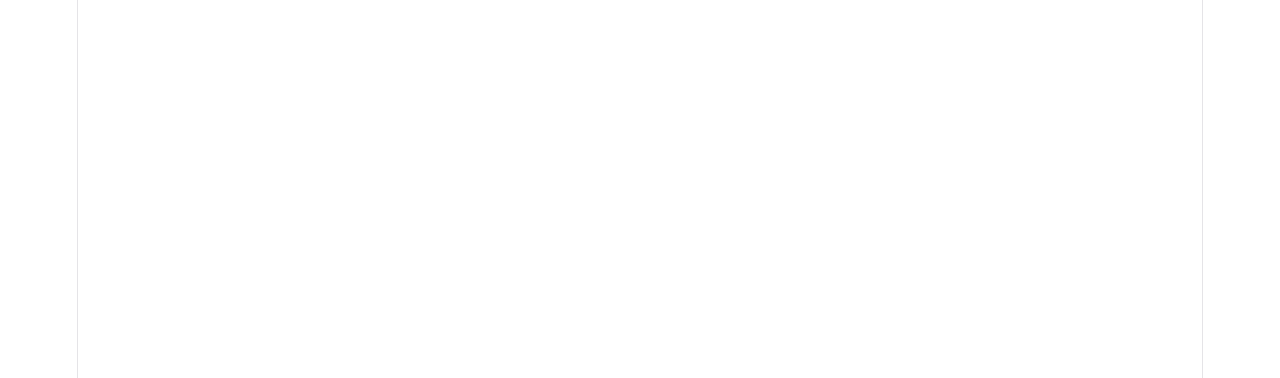
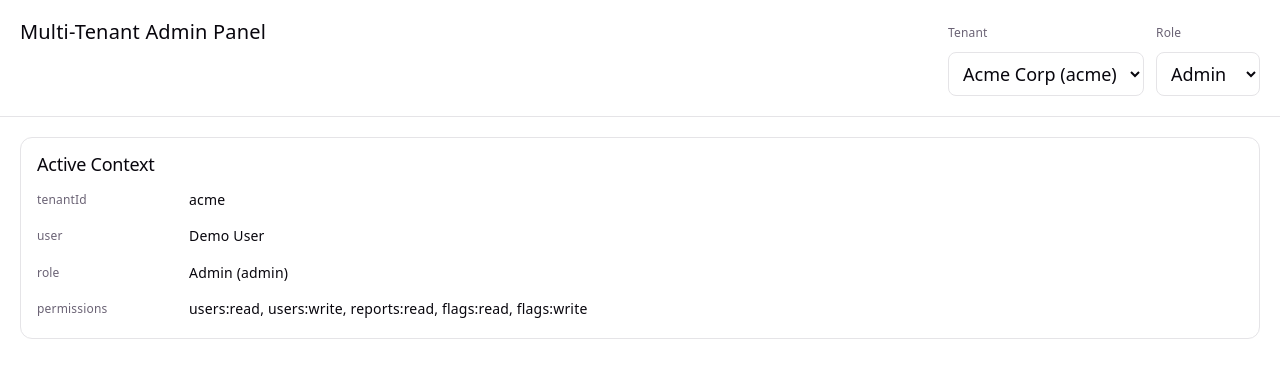
Before and after one commit to Gamze0309/config-driven-analytics-platform, a React (Vite) app in the folder multi-tenant-admin-panel/: page / in a window 1280 px wide. Shown: the top 378 px of the page. Built offline with nearby package versions, Linux system fonts and the light colour scheme.

Commit message:
Add tenant and role contexts with demo selectors

```diff
--- a/multi-tenant-admin-panel/src/App.tsx
+++ b/multi-tenant-admin-panel/src/App.tsx
@@ -1,11 +1,10 @@
-import './App.css'
+import { AppShell } from './app/AppShell';
+import { AppProviders } from './app/providers/AppProviders';
 
-function App() {
-
+export default function App() {
   return (
-    <>
-    </>
-  )
+    <AppProviders>
+      <AppShell />
+    </AppProviders>
+  );
 }
-
-export default App
--- /dev/null
+++ b/multi-tenant-admin-panel/src/app/AppShell.tsx
@@ -0,0 +1,76 @@
+import { useTenant } from '../core/tenant/TenantContext';
+import { useRole } from '../core/auth/RoleContext';
+import './shell.css';
+
+export function AppShell() {
+  const { tenantId, setTenantId, availableTenants } = useTenant();
+  const { role, setRoleId, availableRoles, user } = useRole();
+
+  return (
+    <div className="shell">
+      <header className="shellHeader">
+        <div className="shellTitle">
+          <div className="appName">Multi-Tenant Admin Panel</div>
+        </div>
+
+        <div className="shellControls" role="group" aria-label="Context selectors">
+          <label className="control">
+            <span className="controlLabel">Tenant</span>
+            <select
+              className="controlInput"
+              value={tenantId}
+              onChange={(e) => setTenantId(e.target.value)}
+            >
+              {availableTenants.map((t) => (
+                <option key={t.id} value={t.id}>
+                  {t.name} ({t.id})
+                </option>
+              ))}
+            </select>
+          </label>
+
+          <label className="control">
+            <span className="controlLabel">Role</span>
+            <select
+              className="controlInput"
+              value={role.id}
+              onChange={(e) => setRoleId(e.target.value as typeof role.id)}
+            >
+              {availableRoles.map((r) => (
+                <option key={r.id} value={r.id}>
+                  {r.name}
+                </option>
+              ))}
+            </select>
+          </label>
+        </div>
+      </header>
+
+      <main className="shellMain">
+        <section className="card">
+          <h2 className="cardTitle">Active Context</h2>
+          <div className="kv">
+            <div className="kvRow">
+              <div className="kvKey">tenantId</div>
+              <div className="kvVal">{tenantId}</div>
+            </div>
+            <div className="kvRow">
+              <div className="kvKey">user</div>
+              <div className="kvVal">{user.displayName}</div>
+            </div>
+            <div className="kvRow">
+              <div className="kvKey">role</div>
+              <div className="kvVal">
+                {role.name} ({role.id})
+              </div>
+            </div>
+            <div className="kvRow">
+              <div className="kvKey">permissions</div>
+              <div className="kvVal">{role.permissions.join(', ')}</div>
+            </div>
+          </div>
+        </section>
+      </main>
+    </div>
+  );
+}
--- /dev/null
+++ b/multi-tenant-admin-panel/src/app/providers/AppProviders.tsx
@@ -0,0 +1,11 @@
+import type { PropsWithChildren } from 'react';
+import { RoleProvider } from '../../core/auth/RoleContext';
+import { TenantProvider } from '../../core/tenant/TenantContext';
+
+export function AppProviders({ children }: PropsWithChildren) {
+  return (
+    <TenantProvider>
+      <RoleProvider>{children}</RoleProvider>
+    </TenantProvider>
+  );
+}
--- /dev/null
+++ b/multi-tenant-admin-panel/src/app/shell.css
@@ -0,0 +1,99 @@
+.shell {
+  min-height: 100svh;
+  display: flex;
+  flex-direction: column;
+  color: var(--text);
+}
+
+.shellHeader {
+  display: flex;
+  gap: 16px;
+  align-items: flex-start;
+  justify-content: space-between;
+  padding: 20px;
+  border-bottom: 1px solid var(--border);
+}
+
+.shellTitle {
+  display: flex;
+  flex-direction: column;
+  gap: 4px;
+}
+
+.appName {
+  font-family: var(--heading);
+  color: var(--text-h);
+  font-size: 20px;
+  line-height: 1.2;
+}
+
+.appSubtitle {
+  font-size: 14px;
+  color: var(--text);
+}
+
+.shellControls {
+  display: flex;
+  gap: 12px;
+  flex-wrap: wrap;
+}
+
+.control {
+  display: grid;
+  gap: 6px;
+  text-align: left;
+}
+
+.controlLabel {
+  font-size: 12px;
+  color: var(--text);
+}
+
+.controlInput {
+  font: inherit;
+  padding: 8px 10px;
+  border: 1px solid var(--border);
+  border-radius: 8px;
+  background: var(--bg);
+  color: var(--text-h);
+}
+
+.shellMain {
+  padding: 20px;
+}
+
+.card {
+  text-align: left;
+  border: 1px solid var(--border);
+  border-radius: 12px;
+  padding: 16px;
+  background: color-mix(in srgb, var(--bg) 92%, transparent);
+}
+
+.cardTitle {
+  font-family: var(--heading);
+  font-size: 18px;
+  margin: 0 0 12px;
+  color: var(--text-h);
+}
+
+.kv {
+  display: grid;
+  gap: 10px;
+}
+
+.kvRow {
+  display: grid;
+  grid-template-columns: 140px 1fr;
+  gap: 12px;
+}
+
+.kvKey {
+  font-size: 12px;
+  color: var(--text);
+}
+
+.kvVal {
+  color: var(--text-h);
+  font-size: 14px;
+}
--- /dev/null
+++ b/multi-tenant-admin-panel/src/core/auth/RoleContext.tsx
@@ -0,0 +1,66 @@
+import {
+  createContext,
+  useContext,
+  useMemo,
+  useReducer,
+  type PropsWithChildren,
+} from 'react';
+import { getRole, ROLES } from './roles';
+import type { Role, RoleId, User } from './types';
+
+type RoleModel = {
+  roleId: RoleId;
+};
+
+type RoleAction = { type: 'role/set'; roleId: RoleId };
+
+function roleReducer(state: RoleModel, action: RoleAction): RoleModel {
+  switch (action.type) {
+    case 'role/set':
+      return { ...state, roleId: action.roleId };
+    default:
+      return state;
+  }
+}
+
+export type RoleState = {
+  user: User;
+  role: Role;
+  setRoleId: (roleId: RoleId) => void;
+  availableRoles: { id: RoleId; name: string }[];
+};
+
+const RoleContext = createContext<RoleState | null>(null);
+
+export function RoleProvider({ children }: PropsWithChildren) {
+  const [model, dispatch] = useReducer(roleReducer, { roleId: 'admin' });
+
+  const availableRoles = useMemo(
+    () => ROLES.map((r) => ({ id: r.id, name: r.name })),
+    [],
+  );
+
+  const user = useMemo<User>(
+    () => ({ id: 'demo-user', displayName: 'Demo User', roleId: model.roleId }),
+    [model.roleId],
+  );
+
+  const role = useMemo(() => getRole(model.roleId), [model.roleId]);
+
+  const value = useMemo<RoleState>(() => {
+    return {
+      user,
+      role,
+      setRoleId: (roleId) => dispatch({ type: 'role/set', roleId }),
+      availableRoles,
+    };
+  }, [user, role, availableRoles]);
+
+  return <RoleContext.Provider value={value}>{children}</RoleContext.Provider>;
+}
+
+export function useRole(): RoleState {
+  const ctx = useContext(RoleContext);
+  if (!ctx) throw new Error('useRole must be used within RoleProvider');
+  return ctx;
+}
--- /dev/null
+++ b/multi-tenant-admin-panel/src/core/auth/roles.ts
@@ -0,0 +1,25 @@
+import type { Role, RoleId } from './types';
+
+export const ROLES: Role[] = [
+  {
+    id: 'admin',
+    name: 'Admin',
+    permissions: ['users:read', 'users:write', 'reports:read', 'flags:read', 'flags:write'],
+  },
+  {
+    id: 'analyst',
+    name: 'Analyst',
+    permissions: ['users:read', 'reports:read', 'flags:read'],
+  },
+  {
+    id: 'viewer',
+    name: 'Viewer',
+    permissions: ['reports:read'],
+  },
+];
+
+export function getRole(roleId: RoleId): Role {
+  const role = ROLES.find((r) => r.id === roleId);
+  if (!role) throw new Error(`Unknown roleId: ${roleId}`);
+  return role;
+}
--- /dev/null
+++ b/multi-tenant-admin-panel/src/core/auth/types.ts
@@ -0,0 +1,20 @@
+export type Permission =
+  | 'users:read'
+  | 'users:write'
+  | 'reports:read'
+  | 'flags:read'
+  | 'flags:write';
+
+export type RoleId = 'admin' | 'analyst' | 'viewer';
+
+export type Role = {
+  id: RoleId;
+  name: string;
+  permissions: Permission[];
+};
+
+export type User = {
+  id: string;
+  displayName: string;
+  roleId: RoleId;
+};
--- /dev/null
+++ b/multi-tenant-admin-panel/src/core/tenant/TenantContext.tsx
@@ -0,0 +1,57 @@
+import {
+  createContext,
+  useContext,
+  useMemo,
+  useReducer,
+  type PropsWithChildren,
+} from 'react';
+import { TENANTS } from './tenants';
+import type { TenantId } from './types';
+
+type TenantModel = {
+  tenantId: TenantId;
+};
+
+type TenantAction = { type: 'tenant/set'; tenantId: TenantId };
+
+function tenantReducer(state: TenantModel, action: TenantAction): TenantModel {
+  switch (action.type) {
+    case 'tenant/set':
+      return { ...state, tenantId: action.tenantId };
+    default:
+      return state;
+  }
+}
+
+export type TenantState = {
+  tenantId: TenantId;
+  setTenantId: (tenantId: TenantId) => void;
+  availableTenants: { id: TenantId; name: string }[];
+};
+
+const TenantContext = createContext<TenantState | null>(null);
+
+export function TenantProvider({ children }: PropsWithChildren) {
+  const [model, dispatch] = useReducer(tenantReducer, { tenantId: TENANTS[0]?.id ?? 'acme' });
+
+  const availableTenants = useMemo(
+    () => TENANTS.map((t) => ({ id: t.id, name: t.name })),
+    [],
+  );
+
+  const value = useMemo<TenantState>(() => {
+    return {
+      tenantId: model.tenantId,
+      setTenantId: (tenantId) => dispatch({ type: 'tenant/set', tenantId }),
+      availableTenants,
+    };
+  }, [model.tenantId, availableTenants]);
+
+  return <TenantContext.Provider value={value}>{children}</TenantContext.Provider>;
+}
+
+export function useTenant(): TenantState {
+  const ctx = useContext(TenantContext);
+  if (!ctx) throw new Error('useTenant must be used within TenantProvider');
+  return ctx;
+}
--- /dev/null
+++ b/multi-tenant-admin-panel/src/core/tenant/tenants.ts
@@ -0,0 +1,7 @@
+import type { Tenant } from './types';
+
+export const TENANTS: Tenant[] = [
+  { id: 'acme', name: 'Acme Corp' },
+  { id: 'globex', name: 'Globex' },
+  { id: 'initech', name: 'Initech' },
+];
--- /dev/null
+++ b/multi-tenant-admin-panel/src/core/tenant/types.ts
@@ -0,0 +1,6 @@
+export type TenantId = string;
+
+export type Tenant = {
+  id: TenantId;
+  name: string;
+};
--- a/multi-tenant-admin-panel/src/index.css
+++ b/multi-tenant-admin-panel/src/index.css
@@ -51,15 +51,9 @@
 }
 
 #root {
-  width: 1126px;
-  max-width: 100%;
-  margin: 0 auto;
-  text-align: center;
-  border-inline: 1px solid var(--border);
   min-height: 100svh;
-  display: flex;
-  flex-direction: column;
   box-sizing: border-box;
+  width: 100%;
 }
 
 body {
```
